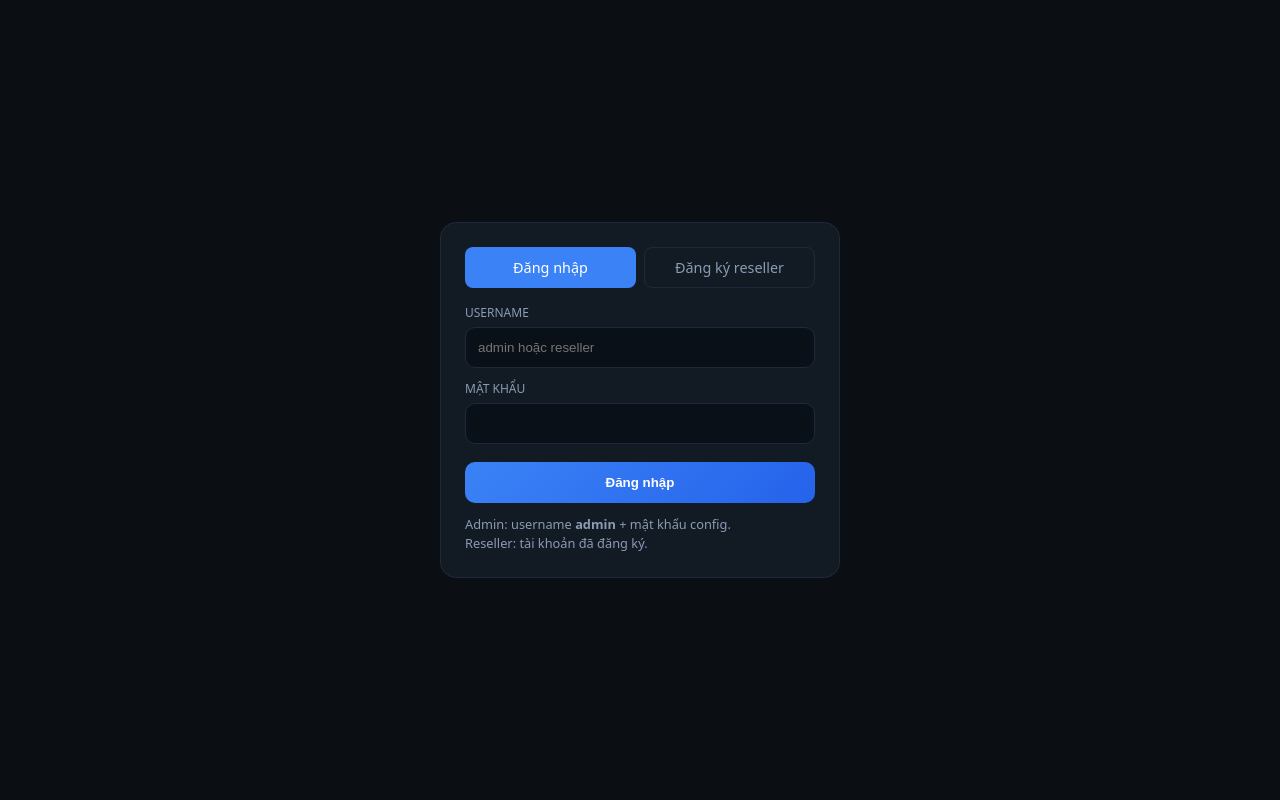
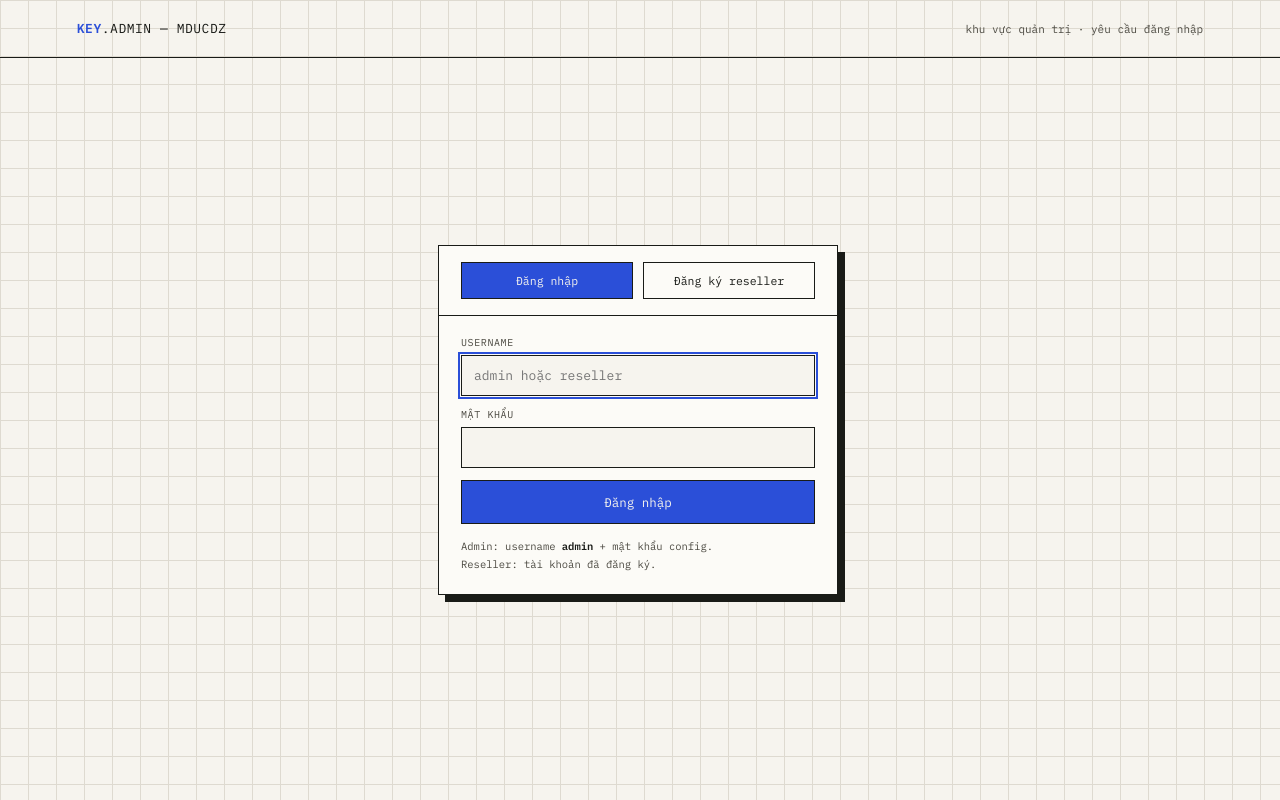
Before and after one commit to duc180478-afk/server-check-key, a PHP site: page /admin/login.php in a window 1280 px wide. Run offline with PHP 8.4, Linux system fonts and the light colour scheme; some libraries are stand-ins or nearby versions.

Commit message:
Refactor login page layout and styles

```diff
--- a/admin/login.php
+++ b/admin/login.php
@@ -58,29 +58,65 @@ if ($_SERVER['REQUEST_METHOD'] === 'POST') {
 <head>
 <meta charset="UTF-8">
 <meta name="viewport" content="width=device-width, initial-scale=1">
-<title>Panel Login</title>
+<meta name="theme-color" content="#F6F4EE">
+<title>Panel Login — KEY.SYS</title>
+<link rel="preconnect" href="https://fonts.googleapis.com">
+<link rel="preconnect" href="https://fonts.gstatic.com" crossorigin>
+<link href="https://fonts.googleapis.com/css2?family=Newsreader:ital,wght@0,400;0,500;0,600&family=IBM+Plex+Mono:wght@400;500;600&display=swap" rel="stylesheet">
 <style>
-:root{--bg:#0b0f14;--card:#121a24;--line:#1e2a3a;--accent:#3b82f6;--text:#e8eef7;--muted:#8b9bb4;--danger:#f87171;--ok:#34d399}
-*{box-sizing:border-box;margin:0;padding:0}
-body{min-height:100vh;display:flex;align-items:center;justify-content:center;font-family:system-ui,sans-serif;background:var(--bg);color:var(--text)}
-.card{width:100%;max-width:400px;margin:16px;background:var(--card);border:1px solid var(--line);border-radius:16px;padding:24px}
-.tabs{display:flex;gap:8px;margin-bottom:16px}
-.tabs a{flex:1;text-align:center;padding:10px;border-radius:8px;color:var(--muted);text-decoration:none;border:1px solid var(--line);font-size:.9rem}
-.tabs a.on{background:var(--accent);color:#fff;border-color:transparent}
-label{display:block;font-size:.75rem;color:var(--muted);margin:12px 0 6px;text-transform:uppercase}
-input{width:100%;padding:12px;border-radius:10px;border:1px solid var(--line);background:#0a1018;color:var(--text)}
-button{margin-top:18px;width:100%;padding:13px;border:0;border-radius:10px;background:linear-gradient(135deg,#3b82f6,#2563eb);color:#fff;font-weight:700;cursor:pointer}
-.err{background:#3f1d1d;color:var(--danger);padding:10px;border-radius:8px;margin-bottom:10px;font-size:.9rem}
-.ok{background:#0f2a1d;color:var(--ok);padding:10px;border-radius:8px;margin-bottom:10px;font-size:.9rem}
-.hint{font-size:.8rem;color:var(--muted);margin-top:12px;line-height:1.5}
+:root{--paper:#F6F4EE;--card:#FCFBF7;--ink:#191B17;--ink-soft:#4C4A42;--grid:#DEDAD0;--accent:#2B4FD8;--accent-ink:#F6F4EE;--amber:#C4780A;--line:#191B17;color-scheme:light;}
+@media(prefers-color-scheme:dark){
+  :root{--paper:#15160F;--card:#1C1D15;--ink:#EDEAE0;--ink-soft:#A6A295;--grid:#2B2C22;--accent:#7D95F5;--accent-ink:#15160F;--amber:#E0A03E;--line:#EDEAE0;color-scheme:dark;}
+}
+*{box-sizing:border-box;}
+body{margin:0;background:var(--paper);color:var(--ink);font-family:"Newsreader",serif;
+  background-image:linear-gradient(var(--grid) 1px,transparent 1px),linear-gradient(90deg,var(--grid) 1px,transparent 1px);
+  background-size:28px 28px;}
+.bar{display:flex;align-items:center;justify-content:space-between;gap:14px;padding:20px 6vw;border-bottom:1.3px solid var(--line);flex-wrap:wrap;}
+.wm{font-family:"IBM Plex Mono",monospace;font-size:13px;letter-spacing:.04em;}
+.wm b{color:var(--accent);}
+.who{font-family:"IBM Plex Mono",monospace;font-size:11px;color:var(--ink-soft);}
+
+.login-wrap{min-height:calc(100vh - 90px);display:flex;align-items:center;justify-content:center;padding:34px 16px;}
+.login-card{width:100%;max-width:400px;position:relative;z-index:1;background:var(--card);border:1.3px solid var(--line);box-shadow:7px 7px 0 var(--line);margin-top:18px;transform:translate(-2px,-2px);transition:transform .18s ease,box-shadow .18s ease;}
+.login-card:hover{transform:translate(0,0);box-shadow:4px 4px 0 var(--line);}
+.login-card::before{content:"";position:absolute;inset:0;z-index:2;pointer-events:none;
+  background-image:linear-gradient(110deg,transparent 47%,color-mix(in srgb,var(--accent) 16%,transparent) 49%,rgba(255,255,255,.35) 51%,transparent 53%);
+  background-size:400% 100%;background-repeat:no-repeat;background-position:100% 0;opacity:0;}
+.login-card:hover::before{opacity:1;animation:cardGlint .9s ease-out both;}
+@keyframes cardGlint{from{background-position:100% 0;opacity:1;}to{background-position:0% 0;opacity:0;}}
+.tabs{display:grid;grid-template-columns:1fr 1fr;gap:10px;padding:16px 22px;border-bottom:1.3px solid var(--line);position:relative;z-index:1;}
+.tab{font-family:"IBM Plex Mono",monospace;font-size:11.5px;text-align:center;padding:10px;text-decoration:none;color:var(--ink);border:1.3px solid var(--line);transition:background .18s,color .18s,border-color .18s;}
+.tab.on{background:var(--accent);color:var(--accent-ink);border-color:var(--line);}
+.tab:not(.on):hover{border-color:var(--accent);color:var(--accent);}
+.cbody{padding:20px 22px;position:relative;z-index:1;}
+.f{display:flex;flex-direction:column;gap:6px;margin-bottom:12px;min-width:0;}
+label{font-family:"IBM Plex Mono",monospace;font-size:10px;color:var(--ink-soft);text-transform:uppercase;letter-spacing:.06em;}
+input{width:100%;border:1.3px solid var(--line);background:var(--paper);color:var(--ink);padding:11px 12px;font-family:"IBM Plex Mono",monospace;font-size:13px;}
+input:focus{outline:2px solid var(--accent);outline-offset:1px;}
+.btn{width:100%;border:1.3px solid var(--line);background:var(--accent);color:var(--accent-ink);padding:13px 16px;font-family:"IBM Plex Mono",monospace;font-size:12.5px;cursor:pointer;transition:transform .12s,letter-spacing .2s,filter .2s;}
+.btn:hover{letter-spacing:.05em;filter:brightness(1.06);}
+.btn:active{transform:translate(2px,2px);}
+.err{border:1.3px solid var(--amber);color:var(--amber);padding:10px 12px;font-family:"IBM Plex Mono",monospace;font-size:11.5px;margin-bottom:14px;background:var(--card);}
+.ok{border:1.3px solid var(--accent);color:var(--accent);padding:10px 12px;font-family:"IBM Plex Mono",monospace;font-size:11.5px;margin-bottom:14px;background:var(--card);}
+.hint{font-family:"IBM Plex Mono",monospace;font-size:10.5px;color:var(--ink-soft);margin:14px 0 0;line-height:1.7;}
+.hint b{color:var(--ink);}
+@media(max-width:560px){.bar{padding:14px 20px;}}
 </style>
 </head>
 <body>
-<div class="card">
+<header class="bar">
+  <span class="wm"><b>KEY</b>.ADMIN — MDUCDZ</span>
+  <span class="who">khu vực quản trị · yêu cầu đăng nhập</span>
+</header>
+
+<div class="login-wrap">
+  <div class="login-card">
     <div class="tabs">
-    <a href="?tab=login" class="<?= $tab==='login'?'on':'' ?>">Đăng nhập</a>
-    <a href="?tab=register" class="<?= $tab==='register'?'on':'' ?>">Đăng ký reseller</a>
+      <a href="?tab=login" class="tab <?= $tab==='login'?'on':'' ?>">Đăng nhập</a>
+      <a href="?tab=register" class="tab <?= $tab==='register'?'on':'' ?>">Đăng ký reseller</a>
     </div>
+    <div class="cbody">
       <?php if ($error): ?><div class="err"><?= htmlspecialchars($error) ?></div><?php endif; ?>
       <?php if ($okMsg): ?><div class="ok"><?= htmlspecialchars($okMsg) ?></div><?php endif; ?>
 
@@ -88,27 +124,24 @@ button{margin-top:18px;width:100%;padding:13px;border:0;border-radius:10px;backg
       <form method="post">
         <?= csrfField() ?>
         <input type="hidden" name="form" value="register">
-    <label>Username (tự đặt)</label>
-    <input name="username" required pattern="[a-zA-Z0-9_]{3,32}" placeholder="vd: noa_shop">
-    <label>Mật khẩu (tự đặt)</label>
-    <input type="password" name="password" required minlength="6">
-    <label>Token đăng ký</label>
-    <input name="reg_token" required placeholder="RESELLER" autocomplete="off">
-    <button type="submit">Tạo tài khoản reseller</button>
+        <div class="f"><label>Username (tự đặt)</label><input name="username" required pattern="[a-zA-Z0-9_]{3,32}" placeholder="vd: noa_shop"></div>
+        <div class="f"><label>Mật khẩu (tự đặt)</label><input type="password" name="password" required minlength="6"></div>
+        <div class="f"><label>Token đăng ký</label><input name="reg_token" required placeholder="RESELLER" autocomplete="off"></div>
+        <button class="btn" type="submit">Tạo tài khoản reseller</button>
       </form>
       <p class="hint">Token cứng: <b>RESELLER</b> — chỉ dùng lúc đăng ký, không dùng khi tạo key.</p>
       <?php else: ?>
       <form method="post">
         <?= csrfField() ?>
         <input type="hidden" name="form" value="login">
-    <label>Username</label>
-    <input name="username" required placeholder="admin hoặc reseller">
-    <label>Mật khẩu</label>
-    <input type="password" name="password" required>
-    <button type="submit">Đăng nhập</button>
+        <div class="f"><label>Username</label><input name="username" required placeholder="admin hoặc reseller" autofocus></div>
+        <div class="f"><label>Mật khẩu</label><input type="password" name="password" required></div>
+        <button class="btn" type="submit">Đăng nhập</button>
       </form>
       <p class="hint">Admin: username <b>admin</b> + mật khẩu config.<br>Reseller: tài khoản đã đăng ký.</p>
       <?php endif; ?>
     </div>
+  </div>
+</div>
 </body>
 </html>
```
Lines whose indentation alone changed are shown as unchanged.
